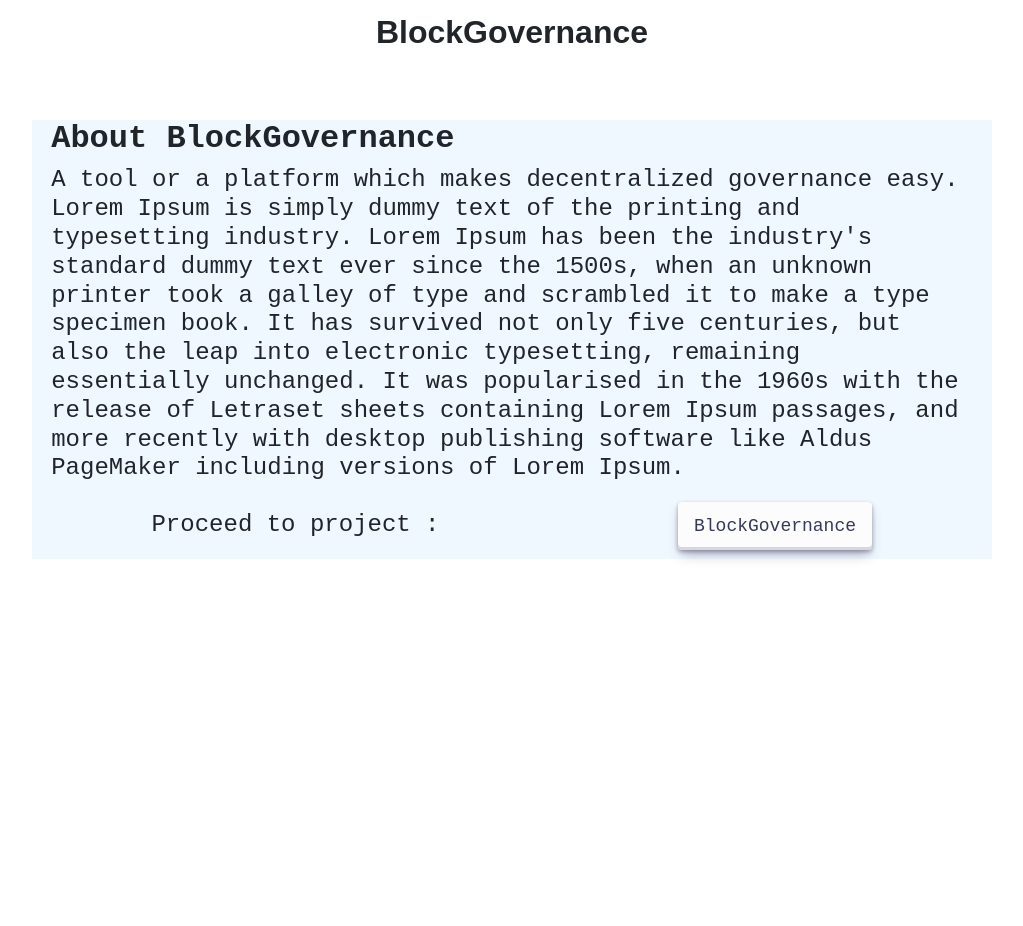
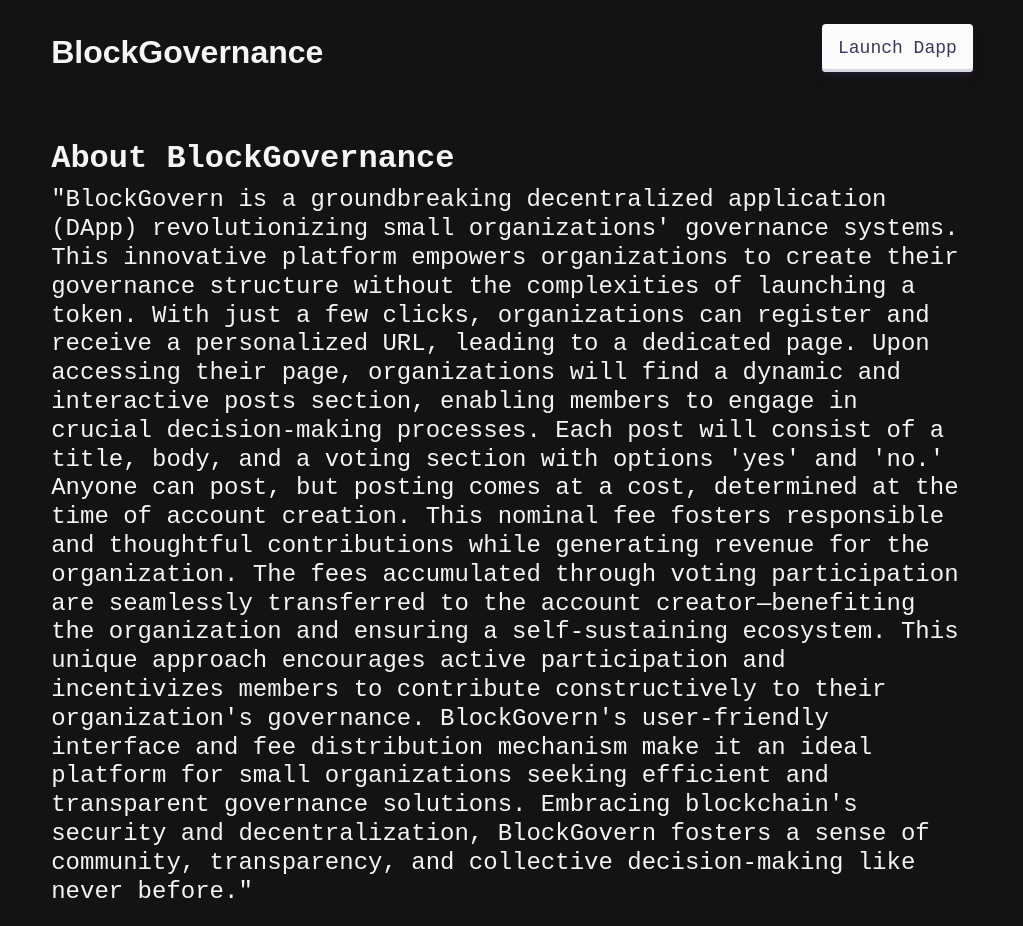
Before and after one commit to sumithprabhu/BlockGovern, a React (Create React App) app in the folder Frontend/: page / in a window 1280 px wide. Shown: the whole page, without its empty margins (128-1151 px from the left). Before the commit the page ends 800 px from the top, so only its background shows below. Built offline with nearby package versions, Linux system fonts and the light colour scheme.

Commit message:
Css updated

```diff
--- a/Frontend/src/App.css
+++ b/Frontend/src/App.css
@@ -8,7 +8,8 @@
   font-size: 2em;
 }
 .Intro {
-  background-color: aliceblue;
+  color: whitesmoke;
+  background-color: rgb(19, 19, 19);
   width: 75%;
   font-family: "JetBrains Mono",monospace;
   margin-top: 5%;
@@ -17,8 +18,9 @@
   /* margin: auto; */
 }
 .Home {
-  background-color: aliceblue;
-  width: 55%;
+  background-color: rgb(19, 19, 19);
+
+  width: 72%;
   font-family: "JetBrains Mono",monospace;
   margin-top: 5%;
   margin-left: auto;
@@ -37,30 +39,35 @@
 }
 
 .companynameheader{
-  font-family: Sans-Serif;
   font-weight: bold;
-  font-size: 2em;
+  font-family: "JetBrains Mono",monospace;
+  font-size: 1.5em;
+  margin-right: 20%;
+  margin-left: 5.5%;
 }
 .companyabout{
   margin-top: 10%;
 }
 .profile {
 
-  width: 85%;
+  width: 90%;
   font-family: "JetBrains Mono",monospace;
-  margin-top: 5%;
+  margin-top: 4%;
   margin-left: auto;
   margin-right: auto;
   display: flex;
-
-  justify-content: space-around;
+  justify-content: space-between;
 
 }
 .profileabout{
   padding: 5%;
-  width: 250px;
-  border-style: dashed;
+  width: 300px;
+  /* border-style: dashed; */
   display: flex;
+  border-radius: 15px;
+
+  box-shadow: 0px 1px 13px 2px #28283d;
+
   flex-direction: column;
   /* margin-right: 2%; */
   /* max-width : 42%; */
@@ -74,9 +81,13 @@
 }
 .createpost {
   padding: 5%;
-  border-style: dashed;
+  /* border-style: dashed; */
   display: flex;
   flex-direction: column;
+  border-radius: 15px;
+  width: 350px;
+
+  box-shadow: 0px 1px 13px 2px #28283d;
 }
 .profilevote{
   display: flex;
@@ -95,13 +106,18 @@
 }
 .votebutton{
   padding: 10px;
-  border: dashed;
+  /* border: dashed; */
+  border-radius: 15px;
+
+  box-shadow: 0px 1px 13px 2px #28283d;
   background: none;
   /* width: 95%; */
 }
 .homeform{
   display: flex;
   flex-direction: column;
+  /* padding-bottom: 10%; */
+  background-color: rgb(19, 19, 19);
 }
 .introheader {
   font-weight: bold;
@@ -125,10 +141,20 @@
 
 
 }
+.homeforminput{
+  color: black;
+  background-color: whitesmoke;
+  margin-bottom: 10px;
+  padding: 1%;
+}
+::placeholder { /* Chrome, Firefox, Opera, Safari 10.1+ */
+  color: black;
+  opacity: 1; /* Firefox */
+}
 .homeheader {
-margin-top: 8px;
-margin-right: 20px;
-margin-left:7% ;
+  width: 90%;
+  margin: auto;
+  margin-top: 20px;
   /* margin: auto; */
     display: flex;
     justify-content: space-between;
@@ -148,13 +174,16 @@ margin-left:7% ;
 }
 .profilevotemain{
   display: flex;
+  flex-direction: column;
 }
 .profilevoteright {
   display: flex;
-  flex-direction: column;
+  /* flex-direction: column; */
   margin:2% ;
-  justify-content: space-between;
-  height: 200px;
+  padding-top: 20px;
+  justify-content: space-around;
+  align-items: center;
+  /* height: 200px; */
 }
 .profilevoteleft {
   display: flex;
@@ -167,21 +196,8 @@ margin-left:7% ;
   height:50px;
 
 }
-/* .progress:after {
-  content:'\A';
-  position:absolute;
-  background:green;
-  top:0; bottom:0;
-  left:0;
-  width:70%;
-} */
 
-.voteimage {
-  max-width : 70px;
-}
-.voteimage2 {
-  max-width : 50px;
-}
+
 .header:hover {
   font-size: 2.1em;
   color: #484958;
@@ -256,7 +272,7 @@ margin-left:7% ;
   cursor: pointer;
   display: inline-flex;
   font-family: "JetBrains Mono",monospace;
-  height: 48px;
+  height: 34px;
   justify-content: center;
   line-height: 1;
   list-style: none;
@@ -375,6 +391,8 @@ input:checked + .slider:before {
   z-index: 1000000;
 }
 .popup-2 {
+  border-color: white;
+  border-style: solid;
   position: fixed;
   top: 50%;
   left: 50%;
@@ -382,7 +400,7 @@ input:checked + .slider:before {
   transform: translate(-50%, -50%);
   width: 80vh;
   max-width: 700px;
-  background-color: #1e4dd8;
+  background-color: black;
 
   /* max-height: 80vh; */
   overflow: auto;
@@ -526,3 +544,14 @@ input:checked + .slider:before {
     transform: rotate(360deg);
   }
 }
+
+
+
+.introheader1{
+  display: flex;
+  align-items: center;
+  justify-content: space-between;
+  width: 72%;
+  margin: auto;
+  margin-top: 20px;
+}
--- a/Frontend/src/components/Vote.js
+++ b/Frontend/src/components/Vote.js
@@ -51,6 +51,7 @@ export default function Vote({ headline, about,contract ,post_cont_id,companyNam
               <h2>{about}</h2>
               <p>{headline}</p>
               <div className="progress" style={{ height: 30 }}>
+
         <div className="progress-bar progress-bar-striped progress-bar-animated" role="progressbar" style={{ width: `${percvote}%` }}>{percvote}%</div>
       </div>
             </div>
--- /dev/null
+++ b/Frontend/src/index.css
@@ -0,0 +1,5 @@
+*{
+    color: whitesmoke;
+    background-color: rgb(19, 19, 19);
+
+  }
--- a/Frontend/src/index.js
+++ b/Frontend/src/index.js
@@ -1,6 +1,7 @@
 import React from "react";
 import ReactDOM from "react-dom/client";
 import App from "./App";
+import "./index.css";
 
 const root = ReactDOM.createRoot(document.getElementById("root"));
 root.render(
--- a/Frontend/src/pages/Home.js
+++ b/Frontend/src/pages/Home.js
@@ -128,7 +128,7 @@ export default function Home() {
 
   return (
     <div>
-      <div className="homeheader">
+      <div className="introheader1">
         <button className="homeheaderbutton" onClick={() => navigate(-1)}>
           <Header />
         </button>
@@ -141,17 +141,22 @@ export default function Home() {
             type="text"
             onChange={handleCompanyNameChange}
             placeholder="Company's Name"
+            class="homeforminput"
           />
-          <input
+          <textarea
             type="text"
             onChange={handleCompanyAbout}
             placeholder="About Company "
+            class="homeforminput"
+            rows={4}
+
           />
           <input
             onChange={handleAmountChange}
             type="number"
             min="0"
             placeholder="Enter the cost of vote (10^15 ethers)"
+            class="homeforminput"
           />
 
           <button class="button-30" onClick={handleCreateButtonClick}>
--- a/Frontend/src/pages/Intro.js
+++ b/Frontend/src/pages/Intro.js
@@ -9,34 +9,31 @@ export default function Intro() {
 
   return (
     <div>
-      <Header />
+      <div className="introheader1">
+        <Header />
+        <div className="introbuttondiv">
+          <button
+            class="button-30"
+            onClick={() => navigate("/Home")}
+            role="button"
+          >
+            Launch Dapp
+          </button>
+        </div>
+      </div>
 
       <div className="Intro">
         <div className="introabout">
           <h2 className="introheader">About BlockGovernance</h2>
           <h4>
-            A tool or a platform which makes decentralized governance easy.
-            Lorem Ipsum is simply dummy text of the printing and typesetting
-            industry. Lorem Ipsum has been the industry's standard dummy text
-            ever since the 1500s, when an unknown printer took a galley of type
-            and scrambled it to make a type specimen book. It has survived not
-            only five centuries, but also the leap into electronic typesetting,
-            remaining essentially unchanged. It was popularised in the 1960s
-            with the release of Letraset sheets containing Lorem Ipsum passages,
-            and more recently with desktop publishing software like Aldus
-            PageMaker including versions of Lorem Ipsum.
+          "BlockGovern is a groundbreaking decentralized application (DApp) revolutionizing small organizations' governance systems. This innovative platform empowers organizations to create their governance structure without the complexities of launching a token. With just a few clicks, organizations can register and receive a personalized URL, leading to a dedicated page.
+
+Upon accessing their page, organizations will find a dynamic and interactive posts section, enabling members to engage in crucial decision-making processes. Each post will consist of a title, body, and a voting section with options 'yes' and 'no.' Anyone can post, but posting comes at a cost, determined at the time of account creation. This nominal fee fosters responsible and thoughtful contributions while generating revenue for the organization.
+
+The fees accumulated through voting participation are seamlessly transferred to the account creator—benefiting the organization and ensuring a self-sustaining ecosystem. This unique approach encourages active participation and incentivizes members to contribute constructively to their organization's governance.
+
+BlockGovern's user-friendly interface and fee distribution mechanism make it an ideal platform for small organizations seeking efficient and transparent governance solutions. Embracing blockchain's security and decentralization, BlockGovern fosters a sense of community, transparency, and collective decision-making like never before."
           </h4>
-        </div>
-
-        <div className="introbuttondiv">
-          <p>Proceed to project :</p>
-          <button
-            class="button-30"
-            onClick={() => navigate("/Home")}
-            role="button"
-          >
-            BlockGovernance
-          </button>
         </div>
       </div>
 
--- a/Frontend/src/pages/Profile.js
+++ b/Frontend/src/pages/Profile.js
@@ -19,7 +19,7 @@ export default function Profile() {
   const companyName = searchParams.get("companyName") || "Default Company"; // Use a default value if companyName is not provided
 
   const [Headline, setHeadline] = useState("");
-  const [cost, setCost] = useState(0);
+  const [cost, setCost] = useState();
   const [About, SetAbout] = useState("");
 
   const [walletConnected, setWalletConnected] = useState(false);
@@ -189,7 +189,7 @@ const getJsonData = async (hash) => {
 
 
   return (
-    <div className="homemain">
+    <div >
       <div className="homeheader">
         <button className="homeheaderbutton">
           <Header />
@@ -206,8 +206,8 @@ const getJsonData = async (hash) => {
       <div className="profile">
         <div className="profileabout2">
           <div className="profileabout">
-            <h1 children="h1about">About </h1>
-            <h3>{companyName}</h3>
+            <h1 children="h1about">{companyName} </h1>
+            <h4>About</h4>
             <p className="companyabout">{company_about}</p>
           </div>
         </div>
@@ -241,10 +241,11 @@ const getJsonData = async (hash) => {
               type="text"
               placeholder="Enter Title"
               value={Headline}
+              className="homeforminput"
             />
 
-            <input onChange={handleAboutChange} type="text" placeholder="Enter the post body" value={About}/>
-            <input onChange={handleCostChange} type="text" placeholder="Enter the Cost for each vote (10^14 ethers)"value={cost}/>
+            <textarea rows={4} className="homeforminput" onChange={handleAboutChange} type="text" placeholder="Enter the post body" value={About}/>
+            <textarea rows={2}  className="homeforminput" onChange={handleCostChange} type="text" placeholder="Enter the Cost for each vote (10^14 ethers)"value={cost}/>
             <button class="button-40" onClick={handleCreatePost}>
               Create
             </button>
```
Lines whose indentation alone changed are shown as unchanged.
